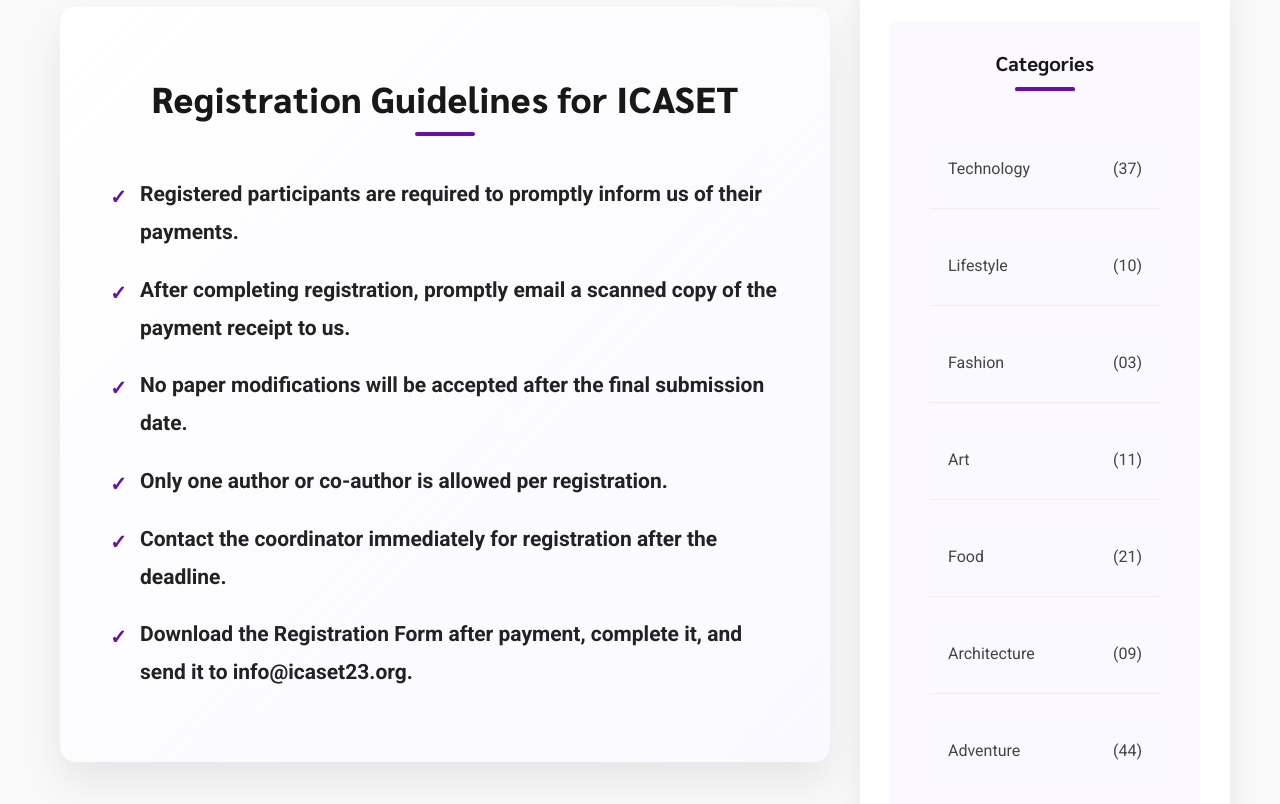
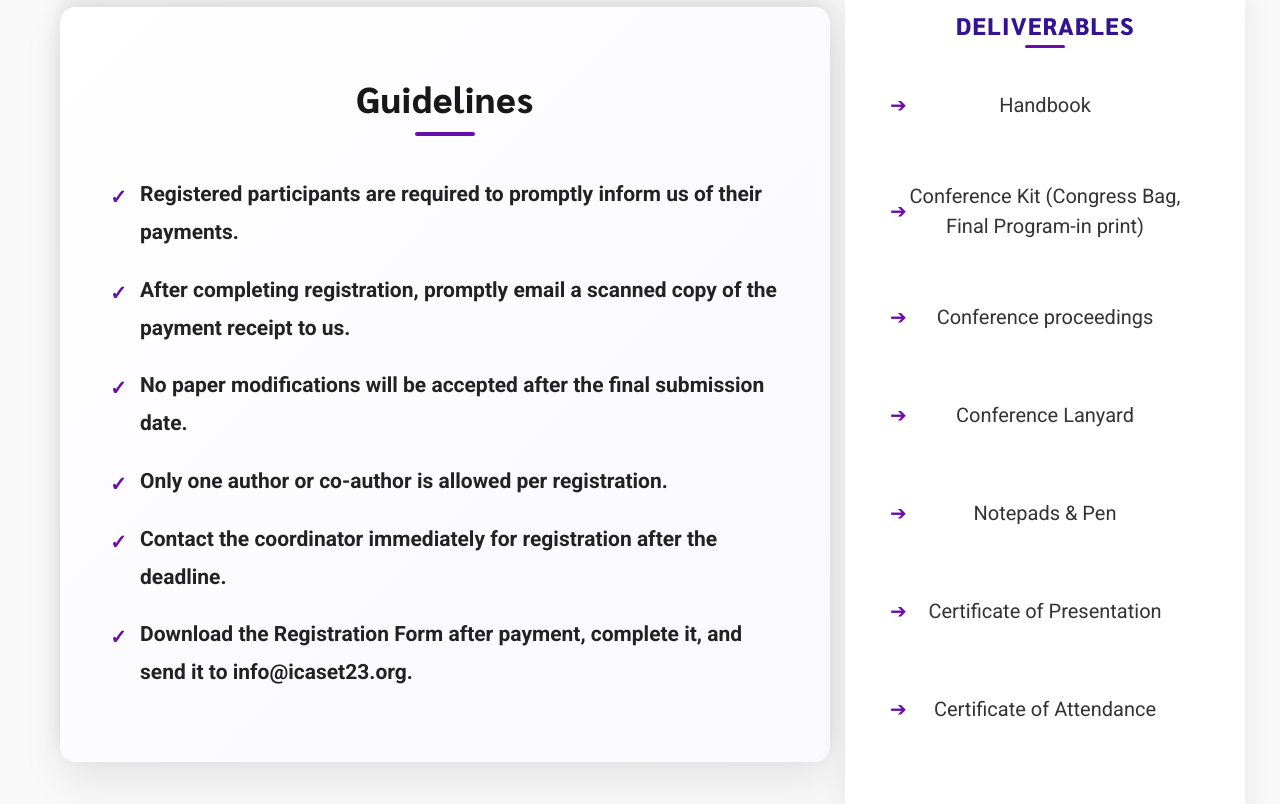
Before and after one commit to nandana36/Conferance, a plain HTML site: page assets/html/registration_guidelines.html in a window 1280 px wide. Shown: the part 794-1598 px from the top of the page. Drawn offline with Linux system fonts and the light colour scheme; files whose address does not match are found by name.

Commit message:
updated r_g page

```diff
--- a/assets/css/regitration_guidelines.css
+++ b/assets/css/regitration_guidelines.css
@@ -38,117 +38,6 @@
   box-shadow: 0 4px 12px rgba(0, 0, 0, 0.1);
 }
 
-/* Comment Form */
-.comment-form {
-  background: #fff;
-  padding: 40px;
-  border-radius: 12px;
-  box-shadow: 0 10px 25px rgba(0, 0, 0, 0.05);
-  margin-top: 60px;
-}
-
-.comment-form h4 {
-  font-size: 22px;
-  font-weight: 600;
-  margin-bottom: 30px;
-}
-
-.comment-form .form-group {
-  margin-bottom: 20px;
-}
-
-.comment-form input,
-.comment-form textarea {
-  width: 100%;
-  border: 1px solid #ddd;
-  padding: 12px 15px;
-  border-radius: 8px;
-  transition: all 0.3s ease;
-}
-
-.comment-form input:focus,
-.comment-form textarea:focus {
-  border-color: #6c63ff;
-  outline: none;
-}
-
-/* Sidebar */
-.blog_right_sidebar {
-  background: #ffffff;
-  padding: 40px 30px;
-  border-radius: 16px;
-  box-shadow: 0 10px 30px rgba(0, 0, 0, 0.08);
-  margin-top: 60px;
-  transition: all 0.4s ease;
-}
-
-.single_sidebar_widget {
-  margin-bottom: 30px;
-}
-
-.widget_title {
-  font-size: 24px;
-  font-weight: 700;
-  color: #181818;
-  margin-bottom: 25px;
-  text-align: center;
-  position: relative;
-  padding-bottom: 10px;
-}
-
-.blog_right_sidebar .widget_title::after {
-  content: '';
-  width: 60px;
-  height: 2px;
-  background: #6a0dad;
-  display: block;
-  margin: 12px auto 0;
-  border-radius: 2px;
-  padding: 2px;
-}
-
-/* Category List */
-.cat-list {
-  list-style: none;
-  padding: 0;
-  margin: 0;
-}
-
-.cat-list li {
-  margin-bottom: 15px;
-}
-
-.cat-list a {
-  justify-content: space-between;
-  align-items: center;
-  background: #f9f9ff;
-  padding: 12px 18px;
-  border-radius: 10px;
-  text-decoration: none;
-  font-size: 18px;
-  font-weight: 500;
-  transition: all 0.3s ease;
-  color: #444;
-}
-
-.cat-list a p {
-  margin: 0;
-  color: #444;
-  transition: all 0.3s ease;
-}
-
-
-
-.cat-list a:hover {
-  background: #6a0dad;
-  color: #ffffff; /* add this line */
-  transform: translateY(-2px);
-  box-shadow: 0 8px 16px rgba(106, 13, 173, 0.2);
-  text-decoration: none;
-}
-.cat-list a:hover p {
-  color: #ffffff;
-}
 /* Inner Box */
 .inner-box {
   background: #ffffff;
@@ -179,11 +68,6 @@
   color: #331391;
 }
 
-/* Resets */
-::before {
-  box-sizing: border-box;
-}
-
 .list {
   margin: 10px;
 }
@@ -193,16 +77,12 @@
   flex-wrap: wrap;
 }
 
-.col-lg-8, .col-lg-4 {
-  flex: 0 0 auto;
-}
-
 /* Guidelines Section */
 .guidelines-section {
   background: linear-gradient(135deg, #ffffff 0%, #f9f9ff 100%);
   padding: 70px 50px;
   border-radius: 16px;
-  box-shadow: 0 20px 40px rgba(0, 0, 0, 0.08);
+  box-shadow: 0 -10px 20px rgba(0, 0, 0, 0.1), 0 20px 40px rgba(0, 0, 0, 0.08);
   max-width: 900px;
   margin: 60px auto;
   transition: all 0.4s ease;
@@ -270,7 +150,100 @@
 .guidelines-section p:hover::before {
   color: #331391;
 }
-.blog_area a {
-  color: #333 !important;
-  text-decoration: none !important;
+/* Sidebar */
+.sidebar {
+  background: #ffffff;
+  padding: 30px 25px;
+  border-radius: 16px;
+  box-shadow: 0 10px 30px rgba(0,0,0,0.08);
+  margin-top: 60px;
+  text-align: center;
 }
+
+/* Each Box inside Sidebar */
+.sidebar-box {
+  margin-bottom: 50px;
+}
+
+/* Sidebar Heading */
+.sidebar-box h3 {
+  font-size: 24px;
+  font-weight: 800;
+  color: #331391;
+  margin-bottom: 25px;
+  position: relative;
+  text-transform: uppercase;
+  letter-spacing: 1px;
+}
+
+.sidebar-box h3::after {
+  content: '';
+  width: 40px;
+  height: 3px;
+  background: #6a0dad;
+  position: absolute;
+  left: 50%;
+  transform: translateX(-50%);
+  bottom: -8px;
+  border-radius: 2px;
+}
+
+/* Sidebar List */
+.sidebar-box ul {
+  list-style: none;
+  padding-left: 0;
+}
+
+/* List Item */
+.sidebar-box ul li {
+  margin-bottom: 18px;
+  position: relative;
+  padding: 18px 20px;
+  border-radius: 12px;
+  transition: all 0.3s ease;
+  display: flex;
+  align-items: center;
+  justify-content: center;
+  text-align: center;
+  min-height: 80px; /* enough height for longer texts */
+  background: #fff;
+  font-size: 20px;
+}
+
+/* Icon Bullet */
+.sidebar-box ul li::before {
+  content: '➔';
+  position: absolute;
+  left: 20px;
+  font-size: 20px;
+  color: #6a0dad;
+  transition: color 0.3s ease;
+}
+
+/* Hover Effects with Box */
+.sidebar-box ul li:hover {
+  background: #331391; /* Purple background on hover */
+  transform: translateY(-2px) scale(1.02);
+  box-shadow: 0 8px 20px rgba(0,0,0,0.12);
+  cursor: pointer;
+  color: #fff;
+  font-size: 20px;
+}
+
+.sidebar-box ul li:hover::before {
+  color: #ffffff; /* Icon turns white */
+}
+
+.sidebar-box ul li a:hover {
+  color: #ffffff; /* Text turns white */
+  text-decoration: none;
+}
+
+
+/* Contact Info Text */
+.sidebar-box p {
+  font-size: 17px;
+  color: #ffffff;
+  line-height: 1.7;
+  margin-bottom: 10px;
+}
--- a/assets/html/registration_guidelines.html
+++ b/assets/html/registration_guidelines.html
@@ -107,7 +107,7 @@
                     <div class="row">
                         <div class="col-xl-12">
                             <div class="hero-cap hero-cap2 text-center">
-                                <h2>Blog</h2>
+                                <h2>REGISTRATION GUIDELINES</h2>
                             </div>
                         </div>
                     </div>
@@ -135,7 +135,7 @@
                   <div class="single-post">
                     <div class="blog_details">
                       <div class="guidelines-section">
-                        <h2>Registration Guidelines for ICASET</h2>
+                        <h2>Guidelines</h2>
                       <p class="excert">
                         Registered participants are required to promptly inform us of their payments.
                       </p>
@@ -212,49 +212,22 @@
                       </div>
                     </div>
                   </div>
-
-                  <!-- Leave a Comment Section -->
-                  <div class="comment-form">
-                    <h4>Leave a Comment</h4>
-                    <form>
-                      <div class="form-group form-inline">
-                        <div class="form-group col-lg-6 col-md-6 name">
-                          <input type="text" class="form-control" placeholder="Enter Name" onfocus="this.placeholder = ''" onblur="this.placeholder = 'Enter Name'">
-                        </div>
-                        <div class="form-group col-lg-6 col-md-6 email">
-                          <input type="email" class="form-control" placeholder="Enter email address" onfocus="this.placeholder = ''" onblur="this.placeholder = 'Enter email address'">
-                        </div>
-                      </div>
-                      <div class="form-group">
-                        <input type="text" class="form-control" placeholder="Subject" onfocus="this.placeholder = ''" onblur="this.placeholder = 'Subject'">
-                      </div>
-                      <div class="form-group">
-                        <textarea class="form-control mb-10" rows="5" placeholder="Message" onfocus="this.placeholder = ''" onblur="this.placeholder = 'Message'" required=""></textarea>
-                      </div>
-                      <button type="submit" class="button button-contactForm btn_1 boxed-btn">Post Comment</button>
-                    </form>
-                  </div>
-                </div> <!-- End of col-lg-8 -->
-
-                <!-- Sidebar (Categories) -->
-                <div class="col-lg-4">
-                  <div class="blog_right_sidebar">
-                    <aside class="single_sidebar_widget post_category_widget">
-                      <h4 class="widget_title">Categories</h4>
-                      <ul class="list cat-list">
-                        <li><a href="#" class="d-flex"><p>Technology</p><p>(37)</p></a></li>
-                        <li><a href="#" class="d-flex"><p>Lifestyle</p><p>(10)</p></a></li>
-                        <li><a href="#" class="d-flex"><p>Fashion</p><p>(03)</p></a></li>
-                        <li><a href="#" class="d-flex"><p>Art</p><p>(11)</p></a></li>
-                        <li><a href="#" class="d-flex"><p>Food</p><p>(21)</p></a></li>
-                        <li><a href="#" class="d-flex"><p>Architecture</p><p>(09)</p></a></li>
-                        <li><a href="#" class="d-flex"><p>Adventure</p><p>(44)</p></a></li>
-                      </ul>
-                    </aside>
-                  </div>
-                </div> <!-- End of col-lg-4 -->
-
-              </div> <!-- End of row -->
+                </div>
+                <!-- Sidebar -->
+      <div class="col-lg-4 sidebar">
+        <div class="sidebar-box">
+          <h3>Deliverables</h3>
+          <ul>
+            <li>Handbook</li>
+            <li>Conference Kit (Congress Bag, Final Program-in print)</li>
+            <li>Conference proceedings</li>
+            <li>Conference Lanyard</li>
+            <li>Notepads & Pen</li>
+            <li>Certificate of Presentation</li>
+            <li>Certificate of Attendance</li>
+          </ul>
+        </div>
+                </div> <!-- End of row -->
             </div> <!-- End of container -->
           </section>
 
```
